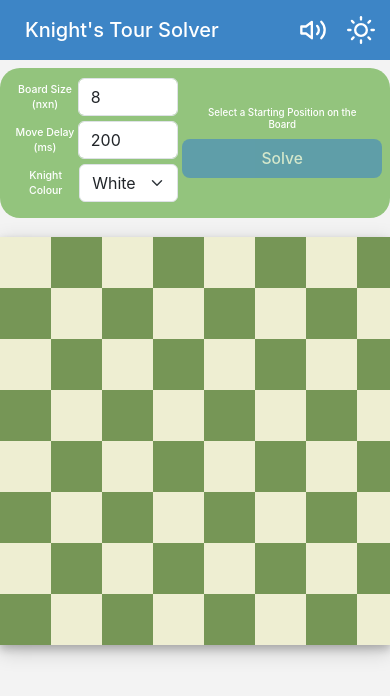
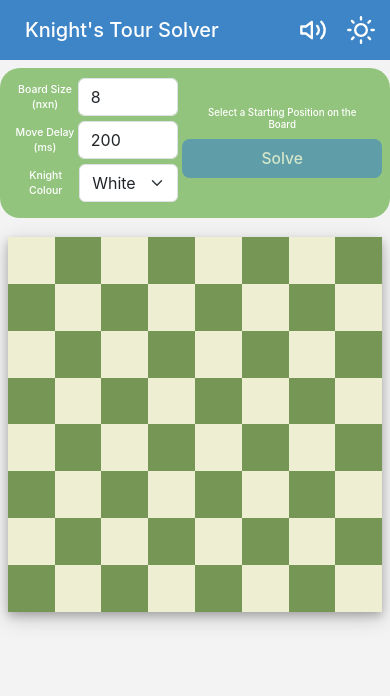
Before and after one commit to morganyeh06/knights-tour-solver, a React (Vite) app: page / in a window 390 px wide. Shown: the top 696 px of the page. Built offline with nearby package versions, Linux system fonts and the light colour scheme.

Commit message:
update responsive layout

```diff
--- a/src/App.css
+++ b/src/App.css
@@ -393,7 +393,7 @@ img {
   }
 
   .box {
-    margin-left: auto;
+    margin-left: 0;
     width: 100%;
     min-height: 150px;
 
@@ -424,6 +424,43 @@ img {
 
   .right-panel {
     margin-top: 5%;
+    margin-left: 2%;
+    margin-right: 2%;
+    margin-bottom: 5%;
   }
 
+  .board {
+    width: 100%;
+    aspect-ratio: 1/1;
+  }
+
+  .board-col {
+    width: 100%;
+  }
+
+  .square {
+    width: 100%;
+    height: 0;
+    padding-bottom: 100%;
+  }
+
+  .number {
+    position: absolute;
+    top: 50%;
+    left: 50%;
+    -ms-transform: translate(-50%, -50%);
+    transform: translate(-50%, -50%);
+  }
+
+  .size-5 {
+    font-size: 4.5vw;
+  }
+
+  .size-6 {
+    font-size: 4vw;
+  }
+
+  .size-7, .size-8, .size-9, .size-10, .size-11, .size-12 {
+    font-size: 3.7vw;
+  }
 }
--- a/src/components/Board.tsx
+++ b/src/components/Board.tsx
@@ -43,7 +43,7 @@ export default function Board( {size, activeSquare, knightColour, states, moves,
         let arr = [];
 
         for(let i = 0; i < size; i++) {
-            let row = [];
+            let col = [];
             for(let j = 0; j < size; j++) {
                 // determine colour of square
                 var colour = ((i + j) % 2 == 0) ? light : dark;
@@ -55,13 +55,13 @@ export default function Board( {size, activeSquare, knightColour, states, moves,
 
                 // create square, display image if square is selected
                 // display move number in square if part of moves
-                row.push(<div key={coordKey} id={coordKey} className={classes} style={colour} onClick={() => handleClick(coord)}>
+                col.push(<div key={coordKey} id={coordKey} className={classes} style={colour} onClick={() => handleClick(coord)}>
                             {isActive ? <img src={knightColour === "White" ? WhiteKnight : BlackKnight} alt="knight"/> : null}
                             {moves.has(coordKey) ? <p className="number" style={textColour}>{moves.get(coordKey)}</p> : null}
                         </div>);
             }
 
-            arr.push(<div key={i}>{row}</div>);
+            arr.push(<div className="board-col" key={i}>{col}</div>);
         }
 
         return arr;
```
